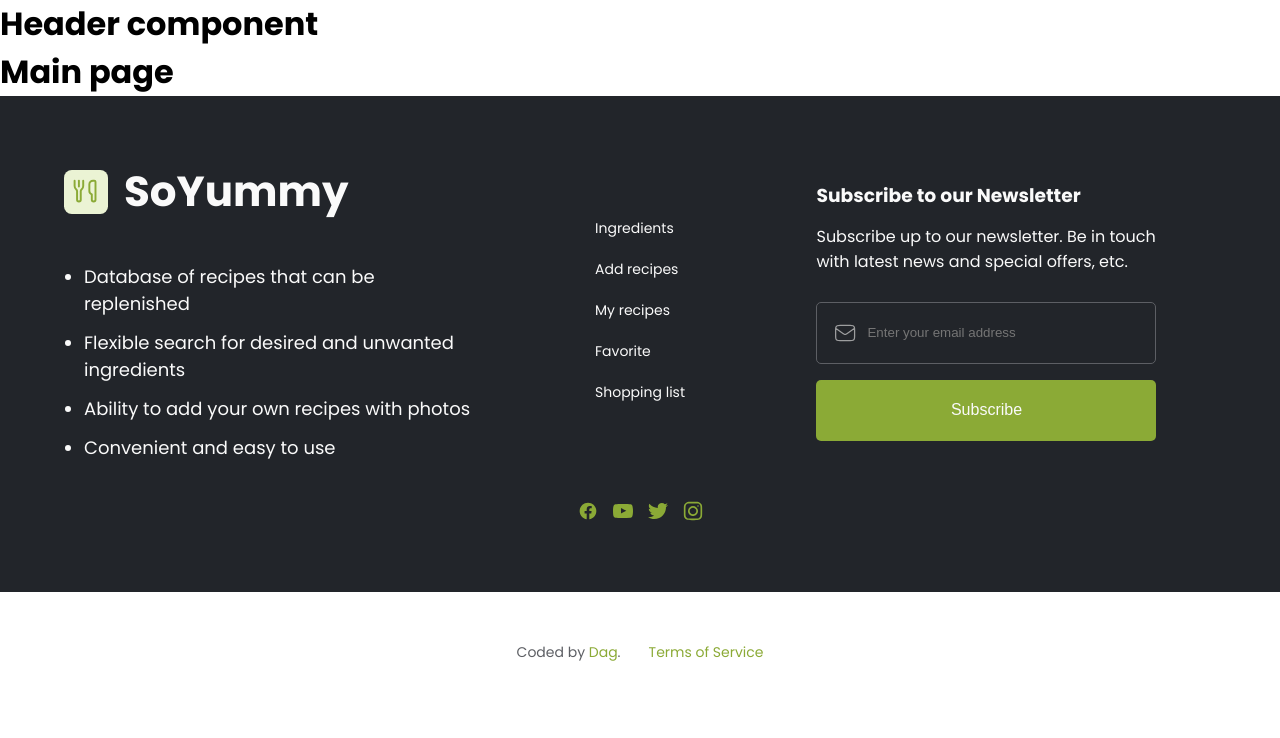
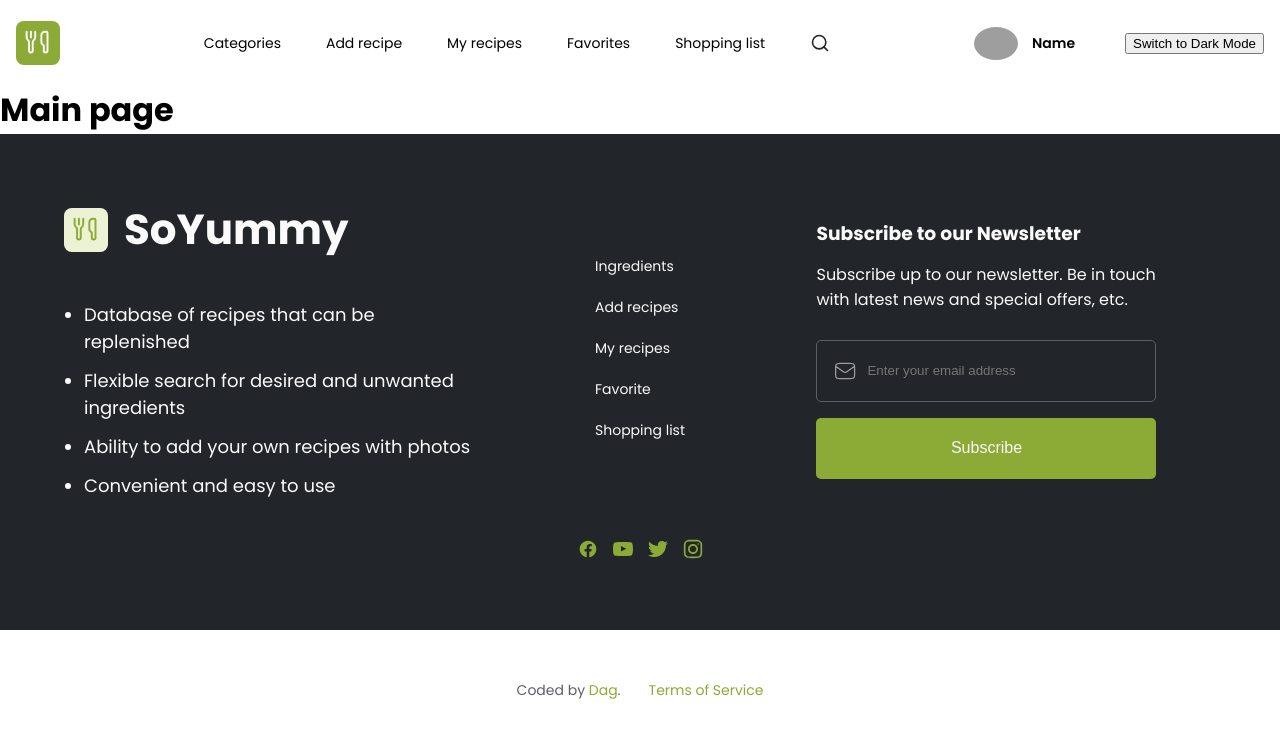
Before and after one commit to dag-szad/SoYummy, a Vue app in the folder frontend/: page /main in a window 1280 px wide. Shown: the top 738 px of the page. Built offline with nearby package versions, Linux system fonts and the light colour scheme; sample sign-in values are in the browser's storage; grey boxes are pictures that could not be loaded.

Commit message:
feat: update header component

```diff
--- a/frontend/src/components/templates/HeaderComponent.vue
+++ b/frontend/src/components/templates/HeaderComponent.vue
@@ -1,3 +1,80 @@
 <template>
-    <h1>Header component</h1>
+    <div class="header">
+        <logo :size="logoSize"></logo>
+        <navigation />
+        <div class="header__actions">
+            <profile></profile>
+            <svg class="header__icon">
+                <use href="../../assets/icons/icons.svg#menu-icon"></use>
+            </svg>
+            <toggle-theme class="header__toggle" />
+        </div>
+    </div>
 </template>
+
+<script setup lang="ts">
+import Logo from './Logo.vue'
+import Profile from './Profile.vue'
+import Navigation from './Navigation.vue'
+import toggleTheme from './toggleTheme.vue'
+import { ref, onMounted, onUnmounted, computed } from 'vue'
+
+const windowWidth = ref(window.innerWidth)
+
+const updateWindowWidth = () => {
+    windowWidth.value = window.innerWidth
+}
+
+onMounted(() => {
+    window.addEventListener('resize', updateWindowWidth)
+})
+
+onUnmounted(() => {
+    window.removeEventListener('resize', updateWindowWidth)
+})
+
+const logoSize = computed(() => {
+    return windowWidth.value < 768 ? 40 : 44
+})
+</script>
+
+<style scoped lang="scss">
+.header {
+    padding: 21px 16px;
+    display: flex;
+    justify-content: space-between;
+    align-items: center;
+
+    &__actions {
+        display: flex;
+        align-items: center;
+        gap: 25px;
+
+        @media (min-width: 768px) {
+            gap: 50px;
+        }
+    }
+
+    &__icon {
+        display: flex;
+
+        @media (min-width: 1100px) {
+            display: none;
+        }
+    }
+
+    &__toggle {
+        display: none;
+
+        @media (min-width: 1100px) {
+            display: flex;
+        }
+    }
+}
+
+.header__icon {
+    width: 28px;
+    height: 28px;
+    stroke: var(--dark-grey);
+}
+</style>
```
